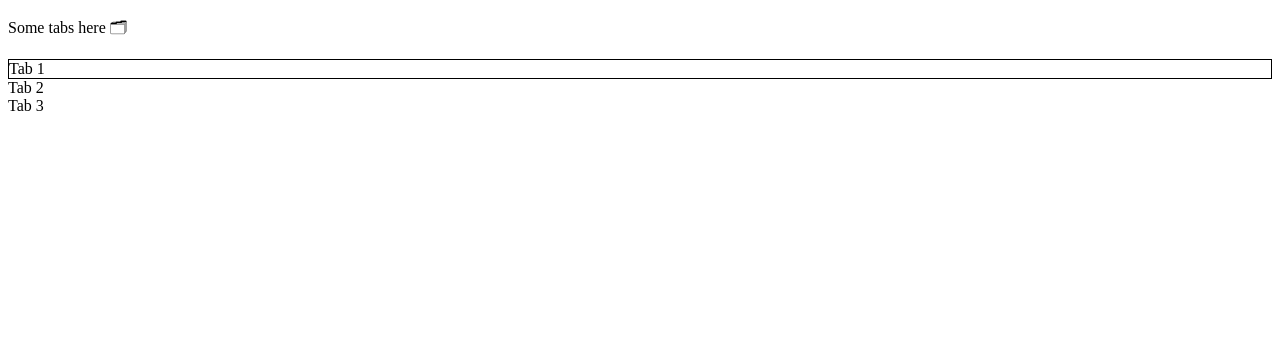
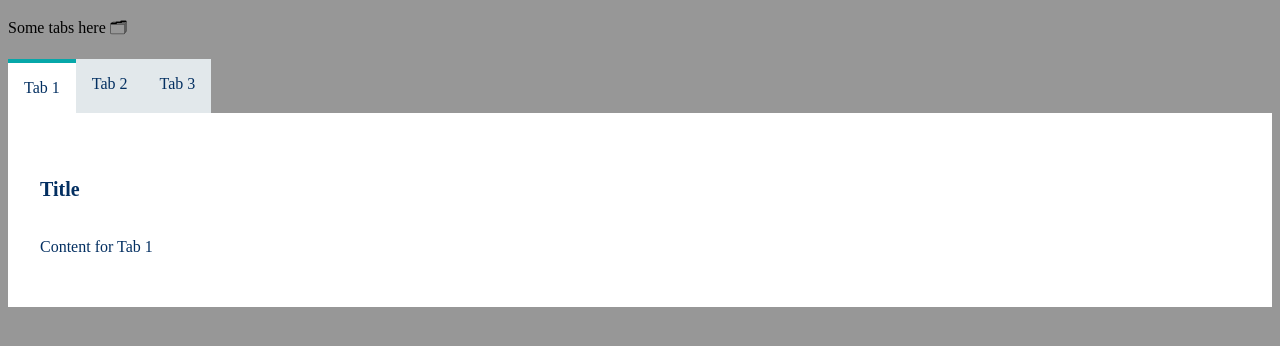
Before and after one commit to efalayi/em-code-tab-component, a plain HTML site: page index.html in a window 1280 px wide. Drawn offline with Linux system fonts and the light colour scheme.

Commit message:
(feat): tab component
- update style.css
- add title to tab content divs

```diff
--- a/index.html
+++ b/index.html
@@ -12,14 +12,27 @@
 		<p>Some tabs here 🗂</p>
 
 		<tabs-component>
-			<div class="tab-nav-item" slot="tab" data-tab-key="1">Tab 1</div>
-			<div class="tab-nav-item" slot="tab" data-tab-key="2">Tab 2</div>
-			<div class="tab-nav-item" slot="tab" data-tab-key="3">Tab 3</div>
+			<!-- tabs nav -->
+			<ul class="tabs-nav">
+				<li class="tab-nav-item" slot="tab" data-tab-key="1">Tab 1</li>
+				<li class="tab-nav-item" slot="tab" data-tab-key="2">Tab 2</li>
+				<li class="tab-nav-item" slot="tab" data-tab-key="3">Tab 3</li>
+			</ul>
 
+			<!-- tabs panel -->
 			<div class="tabs-panel">
-				<div class="tab-content" slot="content" data-content-key="1">Content for Tab 1</div>
-				<div class="tab-content" slot="content" data-content-key="2">Content for Tab 2</div>
-				<div class="tab-content" slot="content" data-content-key="3">Content for Tab 3</div>
+				<div class="tab-content" slot="content" data-content-key="1">
+					<h5 class="tab-title">Title</h5>
+					<p>Content for Tab 1</p>
+				</div>
+				<div class="tab-content" slot="content" data-content-key="2">
+					<h5 class="tab-title">Title</h5>
+					<p>Content for Tab 2</p>
+				</div>
+				<div class="tab-content" slot="content" data-content-key="3">
+					<h5 class="tab-title">Title</h5>
+					Content for Tab 3
+				</div>
 			</div>
 		</tabs-component>
 	</body>
--- a/style.css
+++ b/style.css
@@ -1,6 +1,21 @@
 /* style.css */
 
-tabs-component {}
+/* declare css variables */
+:root {
+  --white: #FFFFFF;
+  --bg-color: #979797;
+  --tab-bg-Color: #E2E8EB;
+  --tab-text-Color: #032F61;
+  --tab-border-color-active: #06A7A9;
+}
+
+body {
+  background-color: var(--bg-color);
+}
+
+tabs-component {
+  width: 100%;
+}
 
 .tabs-nav {
   display: flex;
@@ -10,19 +25,36 @@ tabs-component {}
 }
 
 .tab-nav-item {
+  background-color: var(--tab-bg-Color);
+  padding: 1rem 1rem;
+  font-size: 1rem;
+  color: var(--tab-text-Color);
   cursor: pointer;
 }
 
 .tab-nav-item.active {
-  border: 1px solid black;
+  background-color: var(--white);
+  border-top: 4px solid var(--tab-border-color-active);
 }
 
 .tabs-panel {}
 
 .tab-content {
   display: none;
+  padding: 2rem 2rem;
+  background-color: var(--white);
+  color: var(--tab-text-Color);
 }
 
 .tab-content.active {
   display: block;
 }
+
+.tab-content .tab-title {
+  font-size: 20px;
+}
+
+.tab-content p {
+  font-size: 1rem;
+  line-height: 24px;
+}
--- a/tabs.js
+++ b/tabs.js
@@ -14,23 +14,21 @@ class TabsComponent extends HTMLElement {
     const tabNavItems = this.querySelectorAll('[slot="tab"]');
     const tabContents = this.querySelectorAll('[slot="content"]');
 
-    console.log('tabNavItems: ', tabNavItems);
+    tabNavItems.forEach(navItem => {
+      navItem.addEventListener('click', function () {
+        const tabKey = this.getAttribute("data-tab-key");
 
-    // tabNavItems.forEach(navItem => {
-    //   navItem.addEventListener('click', function () {
-    //     const tabKey = this.getAttribute("data-tab-key");
+        tabNavItems.forEach(navItem => navItem.classList.remove("active"));
+        tabContents.forEach(content => content.classList.remove("active"));
 
-    //     tabNavItems.forEach(navItem => navItem.classList.remove("active"));
-    //     tabContents.forEach(content => content.classList.remove("active"));
+        this.classList.add("active");
+        document.querySelector(`.tab-content[data-content-key='${tabKey}']`).classList.add("active");
+      });
+    });
 
-    //     this.classList.add("active");
-    //     document.querySelector(`.tab-content[data-content-key='${tabKey}']`).classList.add("active");
-    //   });
-    // });
-
-    // // Set the first tab as active by default
+    // Set the first tab as active by default
     tabNavItems[0].classList.add("active");
-    // tabContents[0].classList.add("active");
+    tabContents[0].classList.add("active");
   }
 }
 
```
